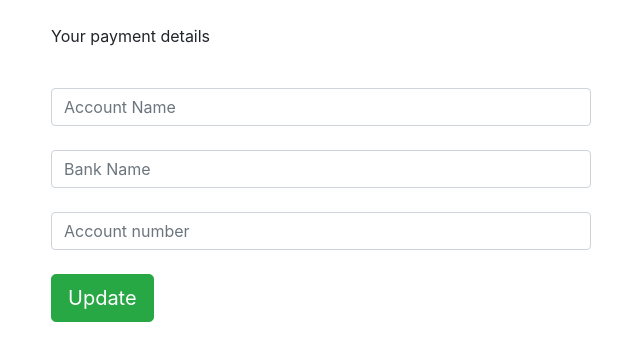
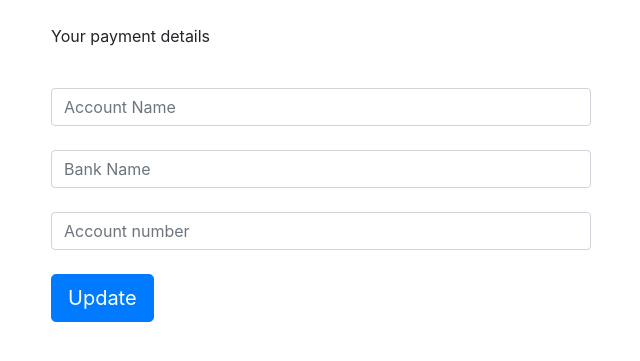
Before and after one commit to Radee1/vote, a Django app: page /accounts/payment_page/ in a window 1280 px wide. Shown: the part 56-417 px from the top of the page, without its empty margins (319-959 px from the left). Run offline with Django 3.2, Linux system fonts and the light colour scheme; some libraries are stand-ins or nearby versions.

Commit message:
Changed account details submit button colour

```diff
--- a/accounts/templates/accounts/payment_page.html
+++ b/accounts/templates/accounts/payment_page.html
@@ -25,7 +25,7 @@
                 <br>
                 <input class="form-control" type="text" placeholder="Account number">
                 <br>
-                <input class="btn btn-lg btn-success" type="submit" value="Update">
+                <input class="btn btn-lg btn-primary" type="submit" value="Update">
             </form>
         </div>
     </div>
```
